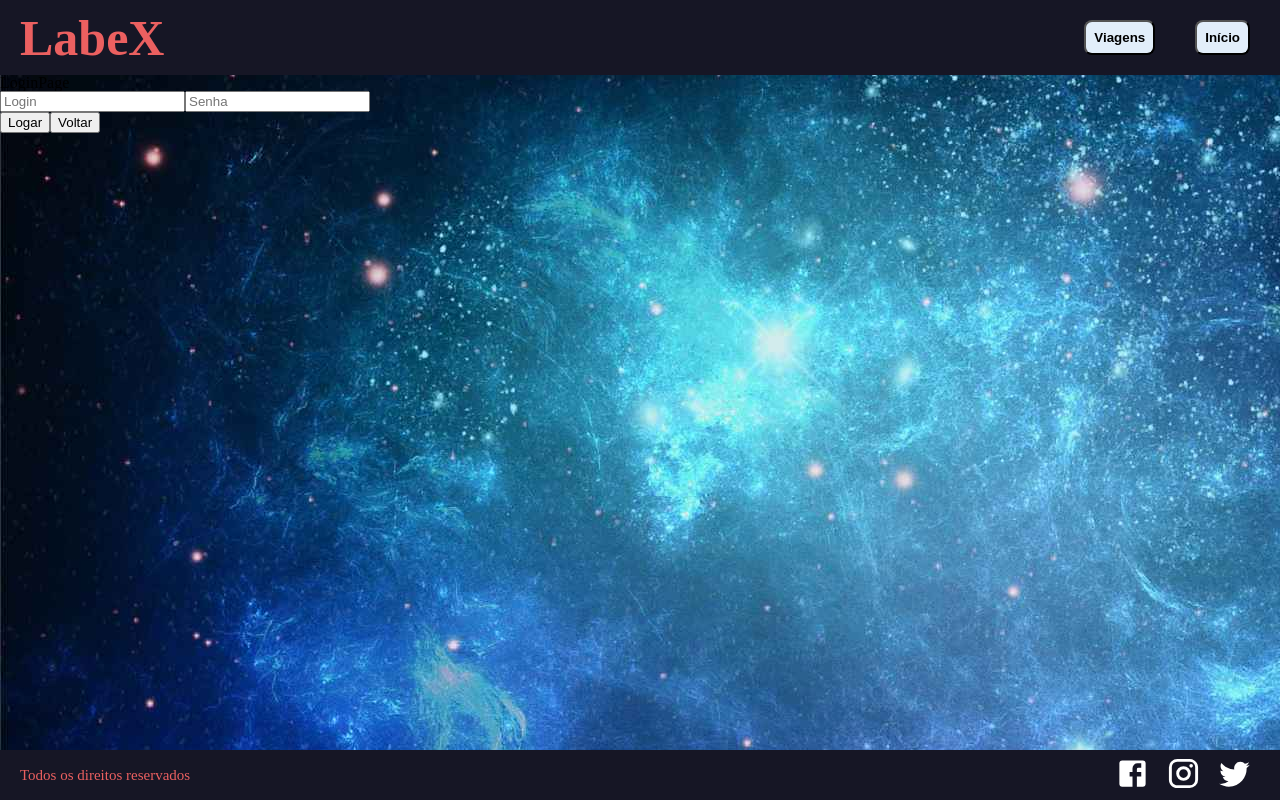
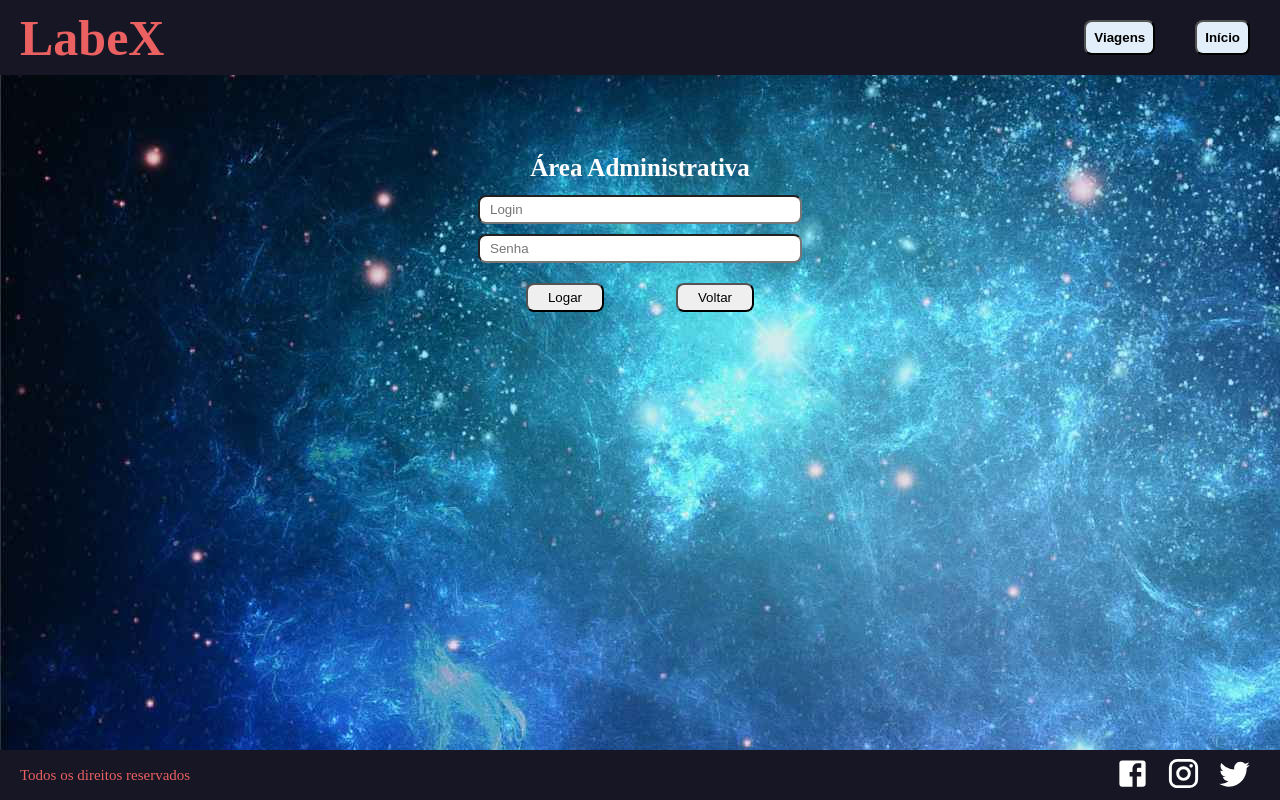
Before and after one commit to future4code/shaw-Renan-Alencar, a React (Create React App) app in the folder modulo3/projeto-labex/labex/: page /login in a window 1280 px wide. Built offline with nearby package versions, Linux system fonts and the light colour scheme.

Commit message:
estilizado paginas login e criar viagem

```diff
--- /dev/null
+++ b/modulo3/projeto-labex/labex/src/constants/Planetas.js
@@ -0,0 +1 @@
+export const PLANETAS = ["Mercúrio", "Vênus", "Terra", "Marte", "Júpiter", "Saturno", "Urano", "Netuno"]
--- a/modulo3/projeto-labex/labex/src/pages/ApplicationFormPage/ApplicationFormPage.js
+++ b/modulo3/projeto-labex/labex/src/pages/ApplicationFormPage/ApplicationFormPage.js
@@ -10,8 +10,6 @@ import { PAISES } from "../../constants/Paises";
 import { useForm } from "../../hooks/useForm";
 import axios from "axios";
 import { Header } from "../Header/Header";
-
-
 
 const ApplicationFormPage = () => {
   const navigate = useNavigate();
@@ -38,20 +36,25 @@ const ApplicationFormPage = () => {
 
   const enviar = (event) => {
     event.preventDefault();
-    axios.post(`${BASE_URL}/trips/${params.id}/apply`, form)
-    .then((res) => {
-      console.log(res.data)
-      cleanFields();
-    })
-    .catch((err) => {
-      console.log(err.response)
-    })
+    axios
+      .post(`${BASE_URL}/trips/${params.id}/apply`, form)
+      .then((res) => {
+        console.log(res.data);
+        cleanFields();
+      })
+      .catch((err) => {
+        console.log(err.response);
+      });
   };
 
   //faz um map no array de paises recebido de constants
   const listPais = PAISES.map((pais) => {
-    return <option key={pais.ordem} value={pais.nome}>{pais.nome}</option>
-  })
+    return (
+      <option key={pais.ordem} value={pais.nome}>
+        {pais.nome}
+      </option>
+    );
+  });
 
   return (
     <div>
@@ -95,7 +98,6 @@ const ApplicationFormPage = () => {
               value={form.country}
               name="country"
               onChange={handleChange}
-              placeholder={"País"}
               required
             >
               <option value="">Seleciona um país</option>
--- a/modulo3/projeto-labex/labex/src/pages/CreateTripPage/CreateTripPage.js
+++ b/modulo3/projeto-labex/labex/src/pages/CreateTripPage/CreateTripPage.js
@@ -5,7 +5,9 @@ import { useProtectedPage } from "../../hooks/useRequestData";
 import { useForm } from "../../hooks/useForm";
 import axios from "axios";
 import { BASE_URL } from "../../constants/Base_url";
+import { PLANETAS } from "../../constants/Planetas";
 import { Header } from "../Header/Header";
+import { MainForm, ButtonDiv } from "./styled";
 
 const CreateTripPage = () => {
   useProtectedPage();
@@ -22,27 +24,37 @@ const CreateTripPage = () => {
     event.preventDefault();
     const HEADER = {
       headers: {
-        'auth': localStorage.getItem("token"),
-      }
+        auth: localStorage.getItem("token"),
+      },
     };
-    axios.post(`${BASE_URL}/trips`, form, HEADER)
+    axios
+      .post(`${BASE_URL}/trips`, form, HEADER)
       .then((res) => {
-      alert("Viagem criado com sucesso!")
+        alert("Viagem criado com sucesso!");
         cleanFields();
       })
       .catch((err) => {
-      alert("Houve um problema, tente novamente!")
-    })
+        alert("Houve um problema, tente novamente!");
+      });
   };
+
+  const listPlanetas = PLANETAS.map((planeta) => {
+    return (
+      <option key={planeta} value={planeta}>
+        {planeta}
+      </option>
+    );
+  });
 
   return (
     <div>
       <Header
-      first={{function: goHome, text: "Início",}}
-      second={{function: logout, text: "Sair",}}
+        first={{ function: goHome, text: "Início" }}
+        second={{ function: logout, text: "Sair" }}
       />
-      CreateTripPage
+      <MainForm>
         <form onSubmit={createTrip}>
+          <h2>Crie uma nova Viagem</h2>
           <input
             value={form.name}
             name="name"
@@ -52,13 +64,15 @@ const CreateTripPage = () => {
             pattern={"^.{5,}"}
             title={"O nome deve ter no mínimo 5 letras"}
           />
-        <input
+          <select
             value={form.planet}
             name="planet"
             onChange={handleChange}
-          placeholder={"planeta"}
             required
-        />
+          >
+            <option value="">Selecione um planeta</option>
+            {listPlanetas}
+          </select>
           <input
             value={form.date}
             name="date"
@@ -71,7 +85,7 @@ const CreateTripPage = () => {
             value={form.description}
             name="description"
             onChange={handleChange}
-          placeholder={"description"}
+            placeholder={"Descrição"}
             required
             pattern={"^.{30,}"}
             title={"A descrição deve ter no mínimo  30 caracteres"}
@@ -85,9 +99,12 @@ const CreateTripPage = () => {
             type="number"
             min={50}
           />
+          <ButtonDiv>
             <button onClick={() => goBack(navigate)}>Voltar</button>
             <button>Criar</button>
+          </ButtonDiv>
         </form>
+      </MainForm>
     </div>
   );
 };
--- /dev/null
+++ b/modulo3/projeto-labex/labex/src/pages/CreateTripPage/styled.js
@@ -0,0 +1,49 @@
+import styled from "styled-components";
+
+export const MainForm = styled.div`
+  display: flex;
+  flex-direction: column;
+  align-items: center;
+  margin-top: 30px;
+  color: white;
+  font-weight: bold;
+
+  h2 {
+    font-size: 25px;
+    margin-bottom: 10px;
+  }
+
+  form {
+    display: flex;
+    flex-direction: column;
+    align-items: center;
+  }
+
+  input,
+  select {
+    margin: 5px;
+    padding: 5px 10px;
+    min-width: 300px;
+    border-radius: 8px;
+  }
+  select{
+    min-width: 325px;
+  }
+`;
+
+export const ButtonDiv = styled.div`
+  display: flex;
+  justify-content: space-around;
+  min-width: 300px;
+  margin-top: 15px;
+
+  button {
+    padding: 5px 20px;
+    border-radius: 8px;
+    :hover {
+      cursor: pointer;
+      background-color: #796a6a;
+      color: #eb6060;
+    }
+  }
+`;
--- a/modulo3/projeto-labex/labex/src/pages/LoginPage/LoginPage.js
+++ b/modulo3/projeto-labex/labex/src/pages/LoginPage/LoginPage.js
@@ -4,6 +4,7 @@ import { useNavigate } from "react-router-dom";
 import { BASE_URL } from "../../constants/Base_url";
 import { goBack, goToListTrip, goHome } from "../../routes/coordinator";
 import { Header } from "../Header/Header";
+import { MainForm, ButtonDiv } from "./styled";
 
 const LoginPage = () => {
   const navigate = useNavigate();
@@ -26,28 +27,28 @@ const LoginPage = () => {
     axios
       .post(`${BASE_URL}/login`, body)
       .then((res) => {
-        navigate("/admin/trips/list")
-        localStorage.setItem('token', res.data.token)
+        navigate("/admin/trips/list");
+        localStorage.setItem("token", res.data.token);
       })
       .catch((err) => {
-        alert("Login ou senha não autorizado")
+        alert("Login ou senha não autorizado");
       });
   };
 
   useEffect(() => {
-    if(localStorage.getItem("token")) {
-      navigate("/admin/trips/list")
+    if (localStorage.getItem("token")) {
+      navigate("/admin/trips/list");
     }
-  })
+  });
 
   return (
     <div>
       <Header
-      first={{function: goToListTrip, text: "Viagens",}}
-      second={{function: goHome, text: "Início",}}
+        first={{ function: goToListTrip, text: "Viagens" }}
+        second={{ function: goHome, text: "Início" }}
       />
-      <h2>LoginPage</h2>
-      <div>
+      <MainForm>
+        <h2>Área Administrativa</h2>
         <input
           placeholder="Login"
           type="email"
@@ -61,9 +62,11 @@ const LoginPage = () => {
           value={senha}
           onChange={onChangeSenha}
         />
-      </div>
-      <button onClick={onSubmitLogin}>Logar</button>
-      <button onClick={() => goBack(navigate)}>Voltar</button>
+        <ButtonDiv>
+          <button onClick={onSubmitLogin}>Logar</button>
+          <button onClick={() => goBack(navigate)}>Voltar</button>
+        </ButtonDiv>
+      </MainForm>
     </div>
   );
 };
--- /dev/null
+++ b/modulo3/projeto-labex/labex/src/pages/LoginPage/styled.js
@@ -0,0 +1,39 @@
+import styled from 'styled-components';
+
+export const MainForm = styled.div `
+  display: flex;
+  flex-direction: column;
+  align-items: center;
+  margin-top: 80px;
+  color: white;
+  font-weight: bold;
+
+  h2{
+    font-size: 25px;
+    margin-bottom: 10px;
+  }
+
+  input{
+    margin: 5px;
+    padding: 5px 10px;
+    min-width: 300px;
+    border-radius: 8px;
+  }
+`
+
+export const ButtonDiv = styled.div `
+  display: flex;
+  justify-content: space-around;
+  min-width: 300px;
+  margin-top: 15px;
+
+  button{
+    padding: 5px 20px;
+    border-radius: 8px;
+    :hover{
+      cursor: pointer;
+      background-color:#796a6a;
+      color:#eb6060;
+    }
+  }
+`
```
Also changed, not shown: modulo3/projeto-labex/labex/src/constants/Paises.js (+0 -3 lines). Lines whose indentation alone changed are shown as unchanged.
